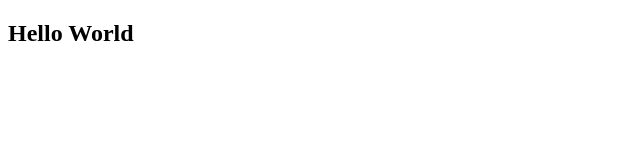
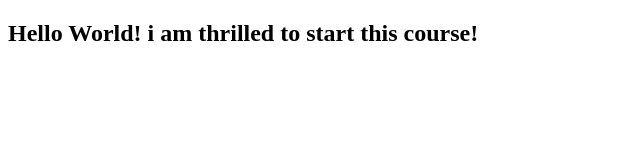
Before and after one commit to Animesh-singh8/AngularJS, a plain HTML site: page index.html in a window 1280 px wide. Shown: the whole page, without its empty margins (0-640 px from the left). Drawn offline with Linux system fonts and the light colour scheme.

Commit message:
Version2

```diff
--- a/index.html
+++ b/index.html
@@ -7,6 +7,6 @@
     <title>Learning AngularJS</title>
 </head>
 <body>
-    <h2>Hello World</h2>
+    <h2>Hello World! i am thrilled to start this course!</h2>
 </body>
 </html>
```
